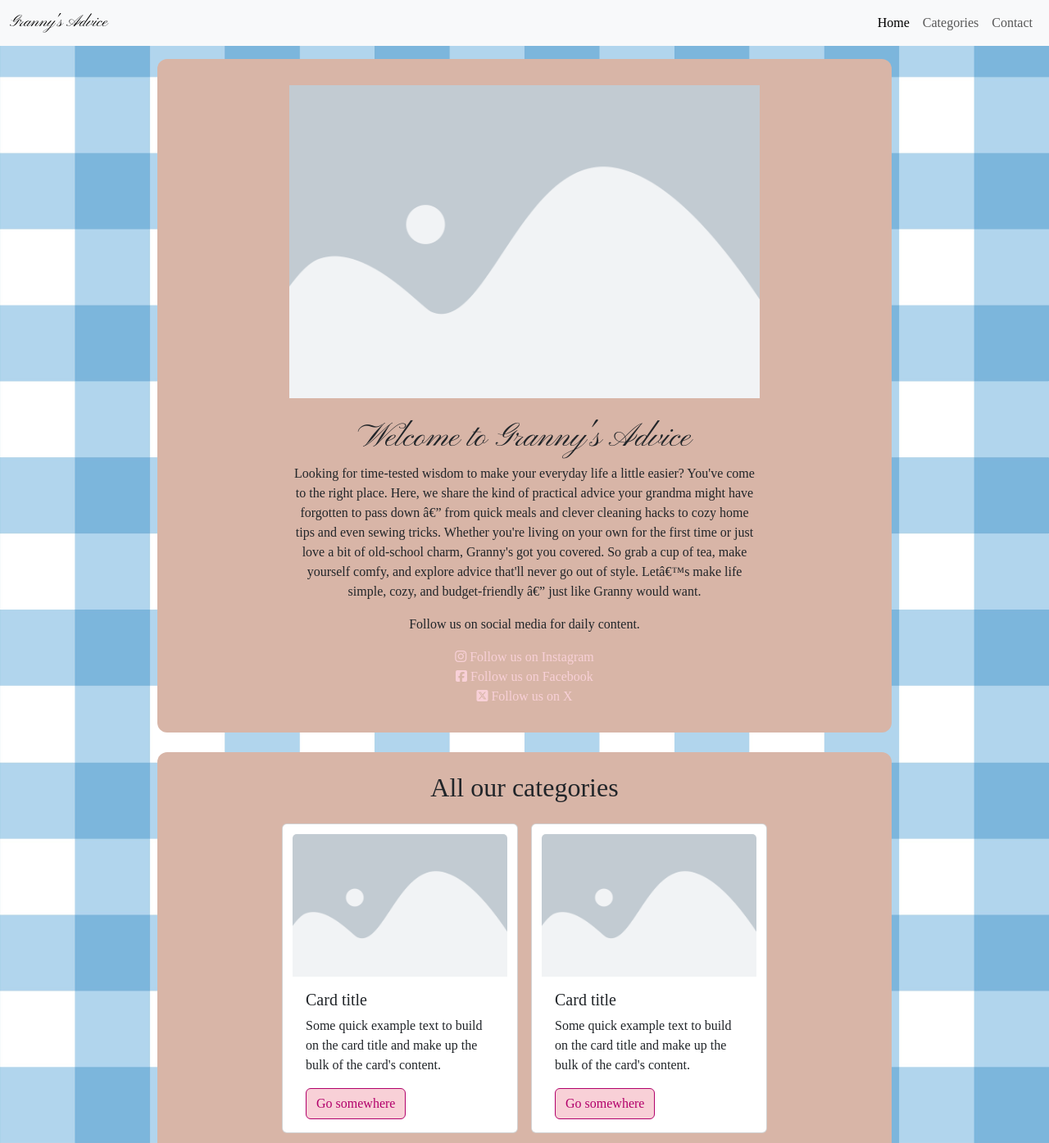
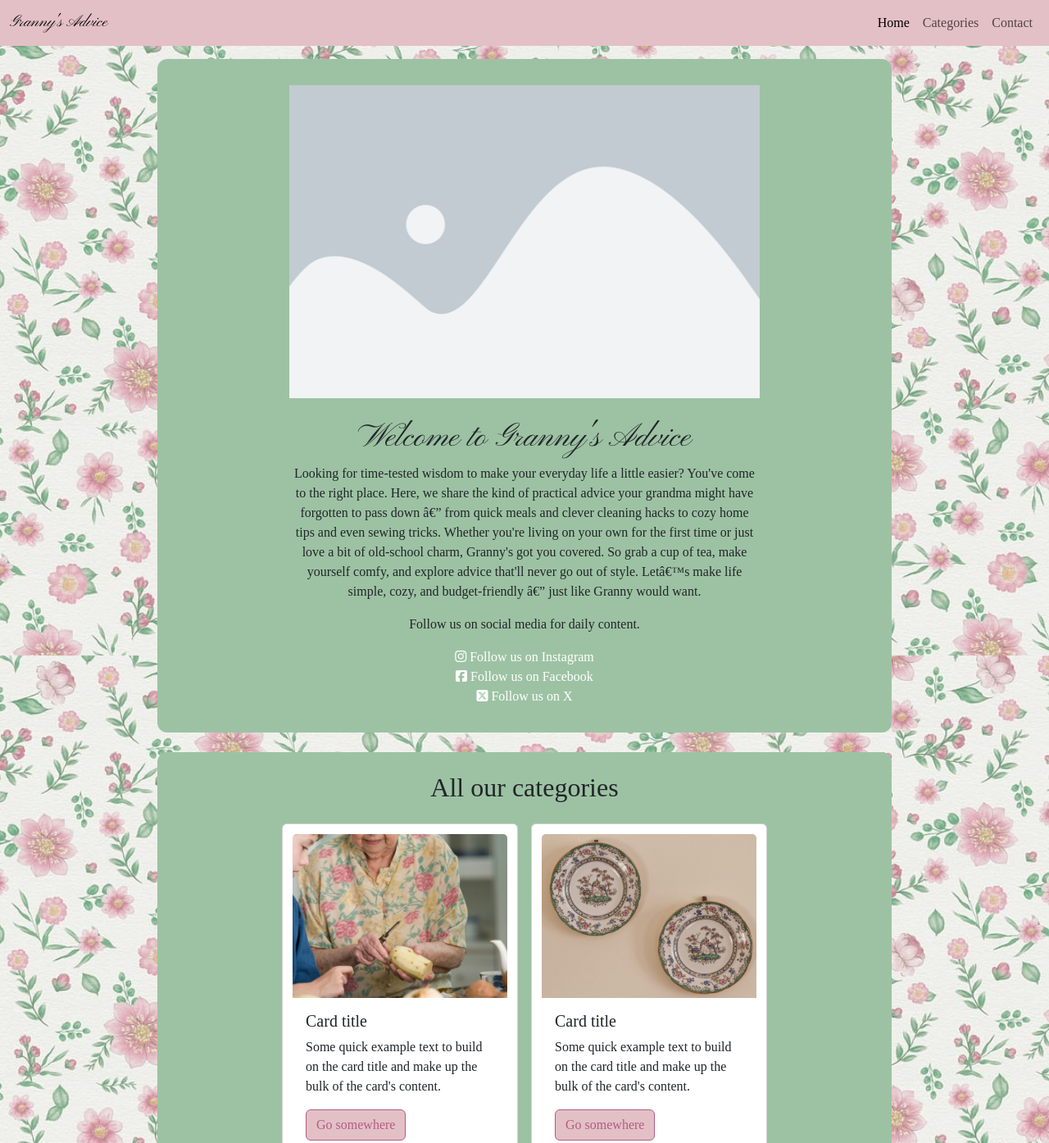
Before and after one commit to saraelizalde/Granny-s-Advice-proto2, a plain HTML site: page index.html in a window 1280 px wide. Shown: the top 1395 px of the page at 82% size. Drawn offline with nearby package versions, Linux system fonts and the light colour scheme; a web font is replaced by a local one.

Commit message:
Added images, colors and dimensions of images in cards

```diff
--- a/assets/CSS/styles.css
+++ b/assets/CSS/styles.css
@@ -10,16 +10,18 @@
   --secondary-font: "Pinyon Script", serif;
   --baby-blue: #B1D5ED;
   --darker-blue: #7cb6dc;
-  --baby-pink: #f8d0d7;
-  --raspberry: #b2016b;
+  --baby-pink: #e3c0c6;
+  --raspberry: #B15C83;
   --beige: #d8b5a7;
+  --vert: #9dc2a3;
+  --white: white;
 }
 
 body {
-  background-image: url(../images/gingham_pattern_blue_background.jpg);
+  background-image: url(../images/flowers-7122856_1280.jpg);
   background-size: cover;
   /*to make sure the background image is not too big*/
-  background-repeat: no-repeat;
+  background-repeat: repeat;
   background-attachment: fixed;
   margin: 0;
   padding: 0;
@@ -33,7 +35,7 @@ body {
   margin: 0 auto;
   border-radius: 12px;
   /*Round corners*/
-  background-color: var(--beige);
+  background-color: var(--vert);
   padding-bottom: 2rem;
   padding-top: 1rem;
 }
@@ -42,9 +44,12 @@ body {
 
 
 /* Navbar */
+#navigation {
+  background-color: var(--baby-pink);
+}
+
 .navbar-brand{
   font-family: var(--secondary-font);
-
 }
 
 
@@ -62,7 +67,7 @@ body {
 }
 
 #header a{
-  color: var(--baby-pink);
+  color: var(--white);
 }
 
 #header a:hover{
@@ -77,6 +82,11 @@ body {
 .card {
   width: 18rem;
   padding-top: 12px;
+}
+
+.card-img-top{
+  height: 200px;
+  object-fit: cover;
 }
 
 .card a{
--- a/index.html
+++ b/index.html
@@ -20,7 +20,7 @@
 
 <body>
   <!--Navigation-->
-  <nav id="navigation" class="navbar navbar-expand-md bg-body-tertiary">
+  <nav id="navigation" class="navbar navbar-expand-md ">
     <div class="container-fluid">
       <a class="navbar-brand" href="index.html">Granny's Advice</a>
       <button class="navbar-toggler" type="button" data-bs-toggle="collapse" data-bs-target="#navbarNav"
@@ -85,7 +85,7 @@
       </div>
       <div class="row justify-content-center">
         <div class="card mx-2 mt-3 col-sm-6 col-lg-4">
-          <img src="assets/images/placeholder-image.webp" class="card-img-top" alt="...">
+          <img src="assets/images/cdc-E9BR0lNMiQE-unsplash.jpg" class="card-img-top" alt="...">
           <div class="card-body">
             <h5 class="card-title">Card title</h5>
             <p class="card-text">Some quick example text to build on the card title and make up the bulk of the card's
@@ -94,7 +94,7 @@
           </div>
         </div>
         <div class="card mx-2 mt-3 col-sm-6 col-lg-4">
-          <img src="assets/images/placeholder-image.webp" class="card-img-top" alt="...">
+          <img src="assets/images/roger-bradshaw-RhmxOK33gOM-unsplash.jpg" class="card-img-top" alt="...">
           <div class="card-body">
             <h5 class="card-title">Card title</h5>
             <p class="card-text">Some quick example text to build on the card title and make up the bulk of the card's
```
Also changed, not shown: assets/images/cdc-E9BR0lNMiQE-unsplash.jpg (added), assets/images/flowers-7122856_1280.jpg (added), assets/images/gingham-7236125_1280.jpg (added), assets/images/roger-bradshaw-RhmxOK33gOM-unsplash.jpg (added), assets/images/the-new-york-public-library-3yTft26WbtY-unsplash.jpg (added), 2 other files.
